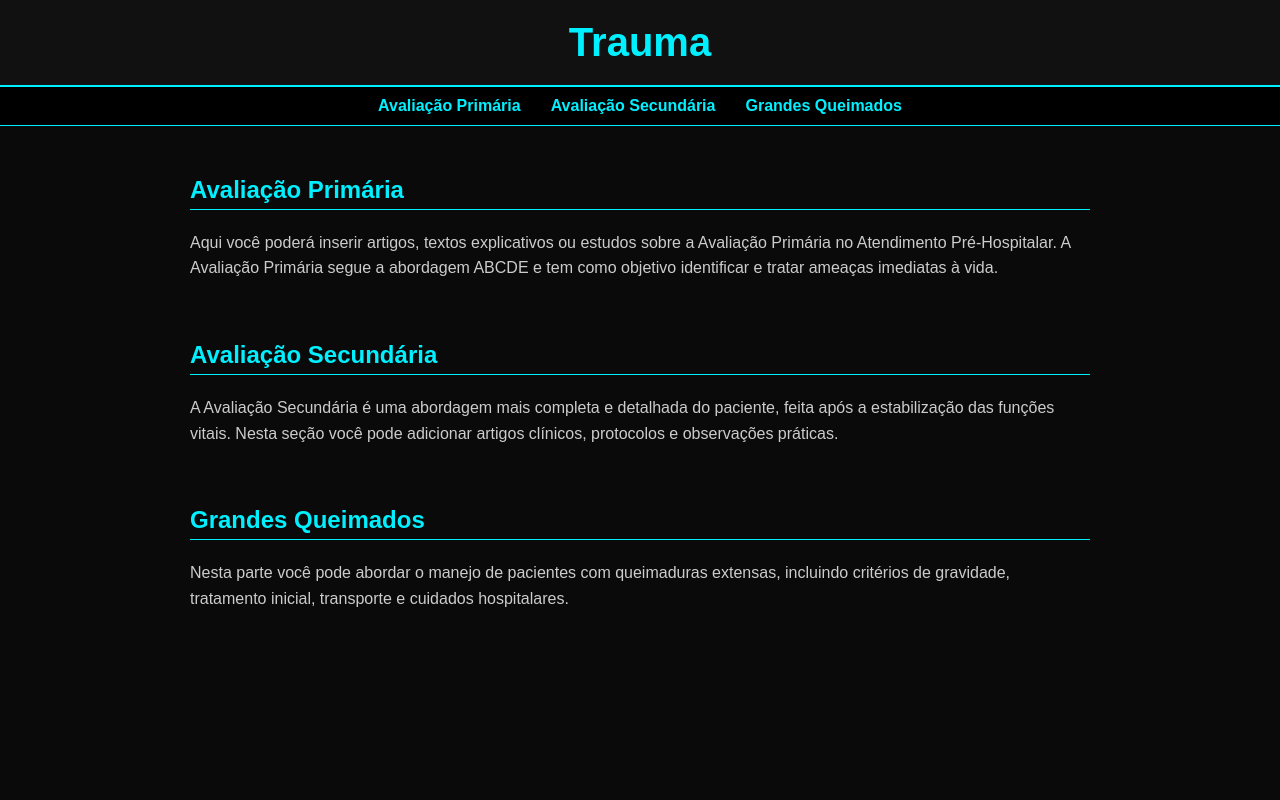
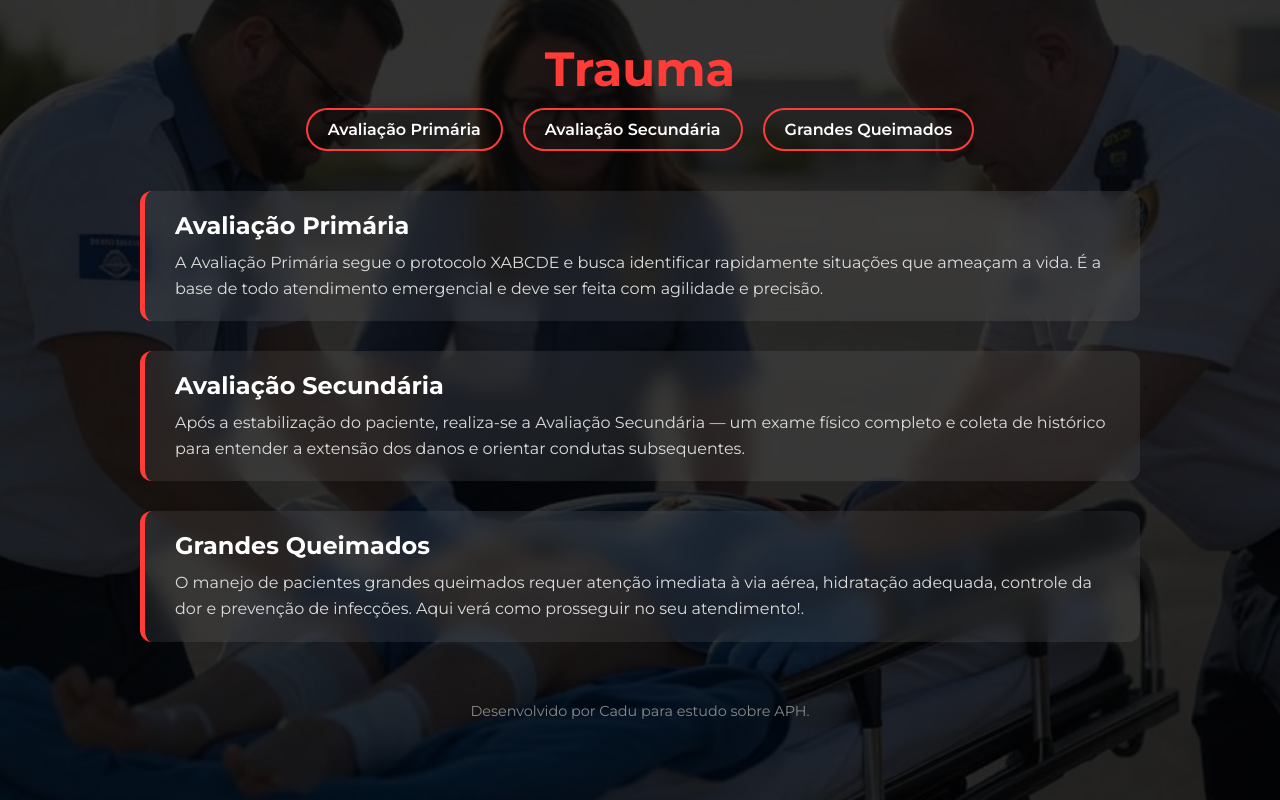
Before and after one commit to CaduDev99/aula-de-aph, a plain HTML site: page Trauma.html in a window 1280 px wide. Drawn offline with Linux system fonts and the light colour scheme.

Commit message:
Atualização do trauma

```diff
--- a/Trauma.html
+++ b/Trauma.html
@@ -4,107 +4,148 @@
   <meta charset="UTF-8">
   <meta name="viewport" content="width=device-width, initial-scale=1.0">
   <title>Trauma - Artigos sobre APH</title>
+  <link href="https://fonts.googleapis.com/css2?family=Montserrat:wght@400;600;700&display=swap" rel="stylesheet">
   <style>
-        body {
-            font-family: Arial, sans-serif;
-            background-color: #0a0a0a;
-            color: #00f0ff;
+    * {
       margin: 0;
       padding: 0;
+      box-sizing: border-box;
+    }
+
+    body {
+      font-family: 'Montserrat', sans-serif;
+      background: url('assets/xabcde.jpg') no-repeat center center fixed;
+      background-size: cover;
+      color: white;
+    }
+
+    .overlay {
+      background-color: rgba(0, 0, 0, 0.8);
+      min-height: 100vh;
+      padding: 40px 20px;
     }
 
     header {
-            background-color: #111;
-            padding: 20px;
       text-align: center;
-            border-bottom: 2px solid #00f0ff;
+      margin-bottom: 40px;
     }
 
     header h1 {
-            margin: 0;
-            font-size: 2.5rem;
-            color: #00f0ff;
+      font-size: 3rem;
+      color: #ff3c38;
+      margin-bottom: 10px;
     }
 
     nav {
-            background-color: #000;
       display: flex;
       justify-content: center;
-            padding: 10px 0;
-            border-bottom: 1px solid #00f0ff;
+      gap: 20px;
+      flex-wrap: wrap;
     }
 
     nav a {
-            color: #00f0ff;
       text-decoration: none;
-            margin: 0 15px;
-            font-weight: bold;
-            transition: color 0.3s;
+      color: #ffffff;
+      background-color: transparent;
+      padding: 10px 20px;
+      border: 2px solid #ff3c38;
+      border-radius: 30px;
+      transition: all 0.3s ease;
+      font-weight: 600;
     }
 
     nav a:hover {
-            color: #fff;
+      background-color: #ff3c38;
+      box-shadow: 0px 0px 10px red;
+      color: #000;
     }
 
-        main {
-            padding: 30px;
-            max-width: 900px;
-            margin: auto;
+    .container {
+      max-width: 1000px;
+      margin: 0 auto;
+      margin-top: 40px;
+      display: flex;
+      flex-direction: column;
+      gap: 30px;
     }
 
-        section {
-            margin-bottom: 60px;
+    .card {
+      background: rgba(255, 255, 255, 0.08);
+      border-left: 5px solid #ff3c38;
+      padding: 20px 30px;
+      border-radius: 12px;
+      backdrop-filter: blur(10px);
+      transition: transform 0.3s;
     }
 
-        section h2 {
-            color: #00f0ff;
-            border-bottom: 1px solid #00f0ff;
-            padding-bottom: 5px;
+    .card:hover {
+      transform: translateY(-5px);
     }
 
-        section p {
-            color: #ccc;
+    .card h2 {
+      color: #ffffff;
+      margin-bottom: 10px;
+    }
+
+    .card p {
+      color: #dddddd;
       line-height: 1.6;
+    }
+
+    footer {
+      text-align: center;
+      margin-top: 60px;
+      color: #888;
+      font-size: 0.9rem;
+    }
+
+    @media (max-width: 600px) {
+      header h1 {
+        font-size: 2rem;
+      }
+
+      nav {
+        flex-direction: column;
+        gap: 10px;
+      }
+
+      .card {
+        padding: 15px 20px;
+      }
     }
   </style>
 </head>
 <body>
-
+  <div class="overlay">
     <header>
       <h1>Trauma</h1>
+      <nav>
+        <a href="#primaria">Avaliação Primária</a>
+        <a href="#secundaria">Avaliação Secundária</a>
+        <a href="#queimados">Grandes Queimados</a>
+      </nav>
     </header>
 
-    <nav>
-        <a href="#avaliacao-primaria">Avaliação Primária</a>
-        <a href="#avaliacao-secundaria">Avaliação Secundária</a>
-        <a href="#grandes-queimados">Grandes Queimados</a>
-    </nav>
-
-    <main>
-        <section id="avaliacao-primaria">
+    <main class="container">
+      <section id="primaria" class="card">
         <h2>Avaliação Primária</h2>
-            <p>
-                Aqui você poderá inserir artigos, textos explicativos ou estudos sobre a Avaliação Primária no Atendimento Pré-Hospitalar.
-                A Avaliação Primária segue a abordagem ABCDE e tem como objetivo identificar e tratar ameaças imediatas à vida.
-            </p>
+        <p>A Avaliação Primária segue o protocolo XABCDE e busca identificar rapidamente situações que ameaçam a vida. É a base de todo atendimento emergencial e deve ser feita com agilidade e precisão.</p>
       </section>
 
-        <section id="avaliacao-secundaria">
+      <section id="secundaria" class="card">
         <h2>Avaliação Secundária</h2>
-            <p>
-                A Avaliação Secundária é uma abordagem mais completa e detalhada do paciente, feita após a estabilização das funções vitais.
-                Nesta seção você pode adicionar artigos clínicos, protocolos e observações práticas.
-            </p>
+        <p>Após a estabilização do paciente, realiza-se a Avaliação Secundária — um exame físico completo e coleta de histórico para entender a extensão dos danos e orientar condutas subsequentes.</p>
       </section>
 
-        <section id="grandes-queimados">
+      <section id="queimados" class="card">
         <h2>Grandes Queimados</h2>
-            <p>
-                Nesta parte você pode abordar o manejo de pacientes com queimaduras extensas, incluindo critérios de gravidade,
-                tratamento inicial, transporte e cuidados hospitalares.
-            </p>
+        <p>O manejo de pacientes grandes queimados requer atenção imediata à via aérea, hidratação adequada, controle da dor e prevenção de infecções. Aqui verá como prosseguir no seu atendimento!.</p>
       </section>
     </main>
 
+    <footer>
+      Desenvolvido por Cadu para estudo sobre APH.
+    </footer>
+  </div>
 </body>
 </html>
```
Also changed, not shown: assets/xabcde.jpg (added). Lines whose indentation alone changed are shown as unchanged.
